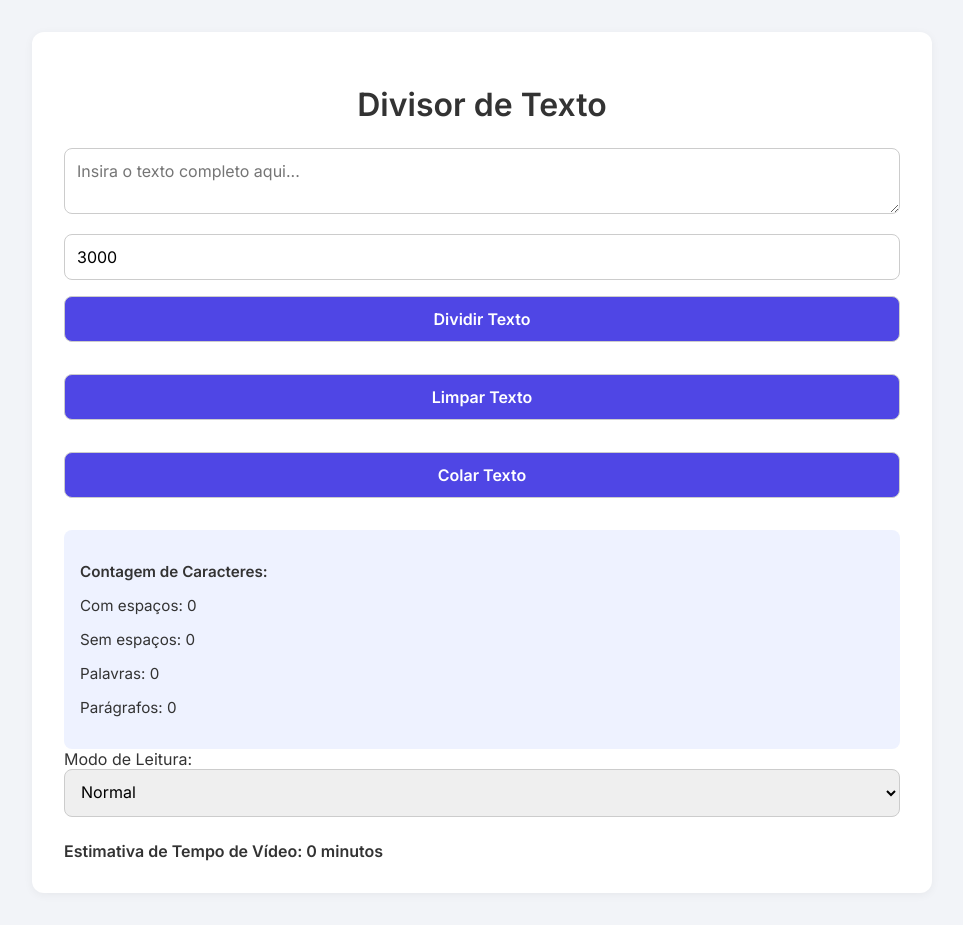
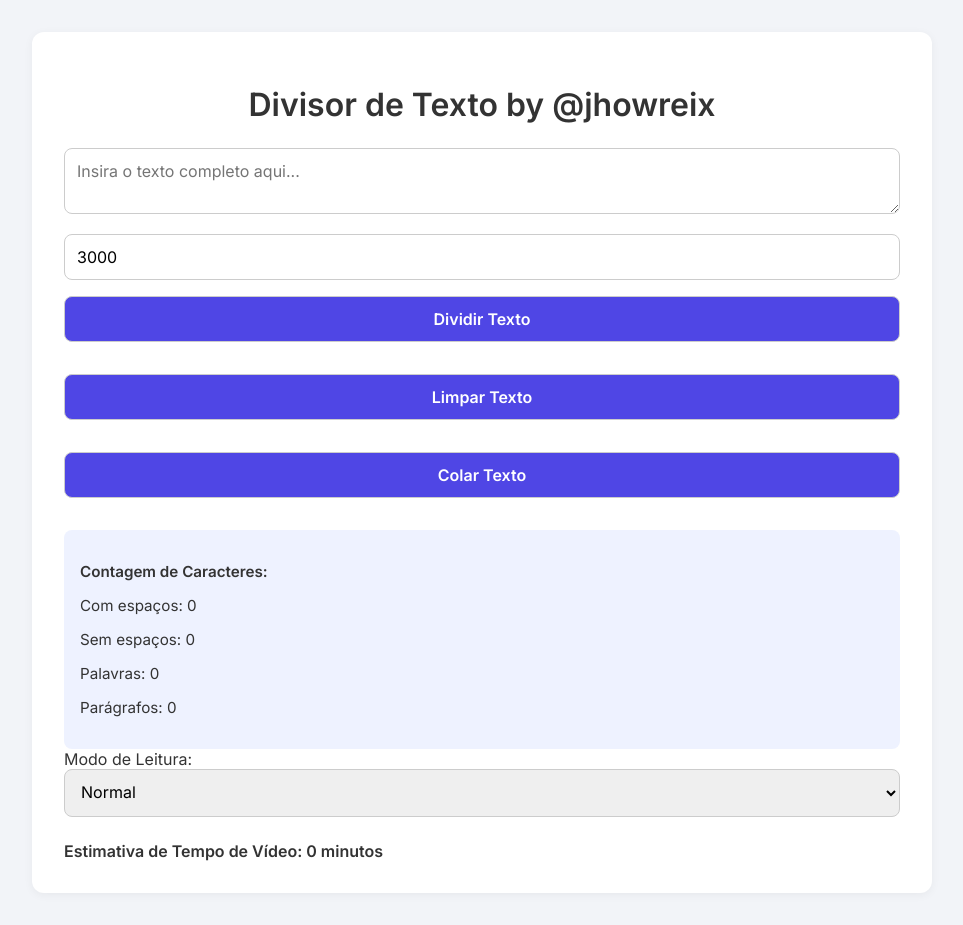
Before and after one commit to rsjhow/divisaotexto, a plain HTML site: page index.html in a window 1280 px wide. Shown: the whole page, without its empty margins (158-1121 px from the left). Drawn offline with Linux system fonts and the light colour scheme.

Commit message:
index.html

```diff
--- a/index.html
+++ b/index.html
@@ -3,7 +3,7 @@
 <head>
   <meta charset="UTF-8" />
   <meta name="viewport" content="width=device-width, initial-scale=1.0" />
-  <title>Divisor de Texto</title>
+  <title>Divisor de Texto by @jhowreix</title>
   <link href="https://fonts.googleapis.com/css2?family=Inter:wght@400;600&display=swap" rel="stylesheet">
   <style>
     * {
@@ -89,7 +89,7 @@
 </head>
 <body>
   <div class="container">
-    <h1>Divisor de Texto</h1>
+    <h1>Divisor de Texto by @jhowreix</h1>
     <textarea id="fullText" placeholder="Insira o texto completo aqui..." oninput="updateCharCount(this.value)"></textarea>
     <input type="number" id="charLimit" value="3000" min="1" placeholder="Limite de caracteres por parte" />
 
```
